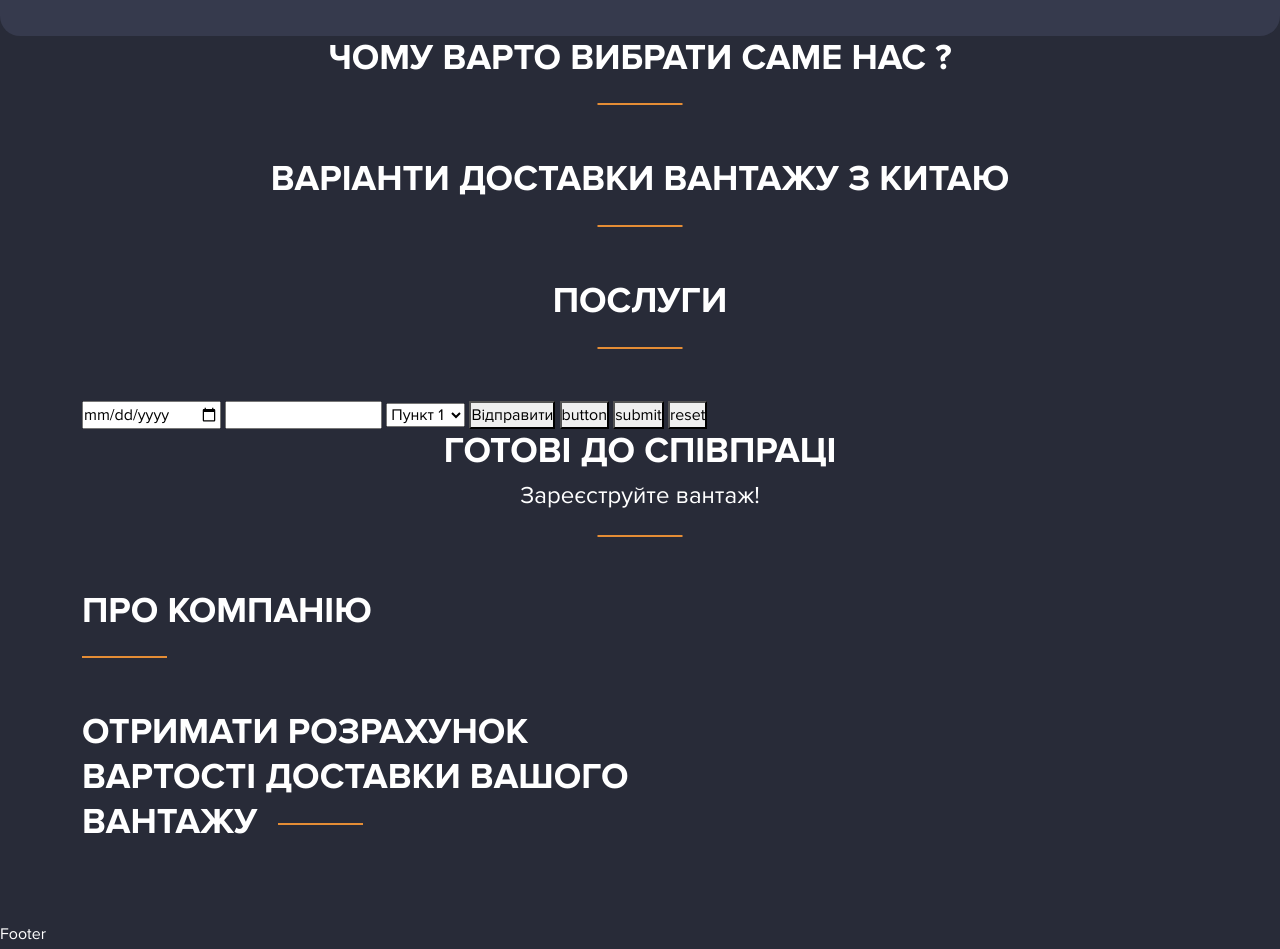
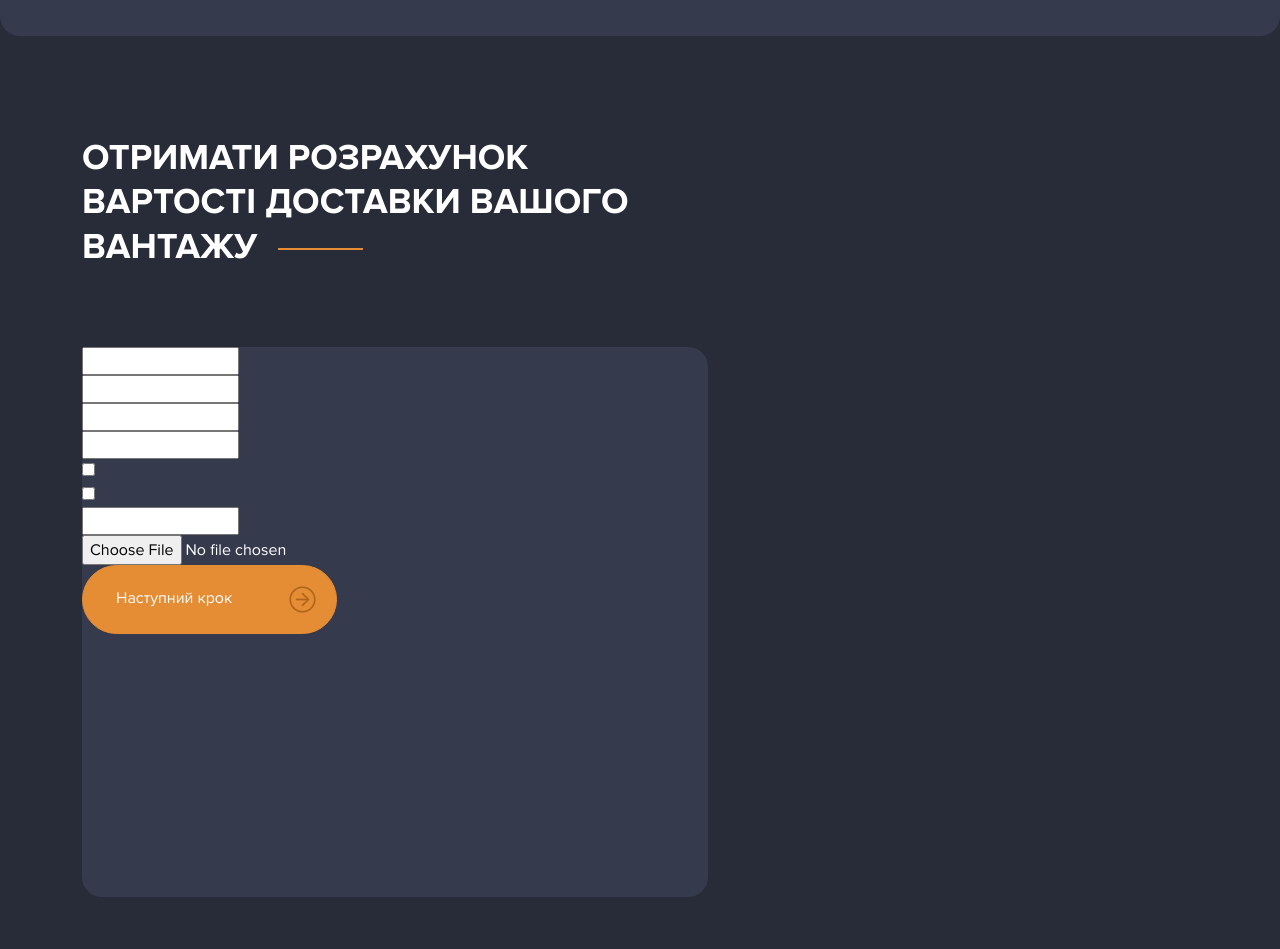
Before and after one commit to Kolser84/dev-Master-Tao, a website: page dev/index.html in a window 1280 px wide. Shown: the part 780-1729 px from the top of the page. Drawn offline with nearby package versions, Linux system fonts and the light colour scheme; files that its build step writes are made by us from their sources.

Commit message:
feat: calculation

```diff
--- a/dev/index.html
+++ b/dev/index.html
@@ -2,10 +2,11 @@
 @@include('templates/header.html')
 <main class="wrapper home">
     @@include('templates/first-screen.html')
+    @@include('templates/calculation.html')
     @@include('templates/advantages.html')
     @@include('templates/delivery.html')
     @@include('templates/services.html')
-    @@include('templates/calculation.html')
+
     <section>
 
         <div class="container">
--- a/dev/sass/calculation.scss
+++ b/dev/sass/calculation.scss
@@ -0,0 +1,6 @@
+.calculation-form {
+    max-width: 626px;
+    height: 550px;
+    background: $bg-color-accent;
+    border-radius: 20px;
+}
--- a/dev/sass/global.scss
+++ b/dev/sass/global.scss
@@ -15,6 +15,10 @@ body {
     font-family: "ProximaNova";
     background-color: $bg-color;
     color: $color;
+}
+
+section {
+    margin-bottom: $section-margin;
 }
 
 h1, h2, h3, h4, h5, h6 {
@@ -103,10 +107,7 @@ h6 {
     }
 }
 
-.container {
 
-
-}
 
 .template-title {
     text-align: center;
@@ -128,7 +129,8 @@ h6 {
             left: 50%;
             transform: translateX(-50%);
             bottom: 52px;
-                background-color: $primary-color;   }
+            background-color: $primary-color;
+        }
     }
 
     h3 {
--- a/dev/sass/variables.scss
+++ b/dev/sass/variables.scss
@@ -9,3 +9,6 @@ $secondary-color: #89C249;
 $bg-color: #282B38;
 $bg-color-accent: #363A4D;
 $color: #fff;
+
+$section-margin: 100px;
+$section-margin-mobile: 61px;
--- a/dev/style.scss
+++ b/dev/style.scss
@@ -4,6 +4,7 @@
 @import "sass/global";
 @import "sass/header";
 @import "sass/first-screen";
+@import "sass/calculation";
 @import "sass/advantages";
 @import "sass/delivery";
 @import "sass/services";
--- a/dev/templates/calculation.html
+++ b/dev/templates/calculation.html
@@ -1,18 +1,54 @@
 <section class="calculation">
     <div class="container">
-        <form>
-            <input type="date">
-            <input type="url">
-            <select>
-                <option>Пункт 1</option>
-                <option>Пункт 2</option>
-                <option>Пункт 3</option>
-                <option>Пункт 4</option>
-            </select>
-            <button type="submit">Відправити</button>
-            <button type="button">button</button>
-            <button type="submit">submit</button>
-            <button type="reset">reset</button>
+        <div class="template-title template-title_case-3">
+            <h2>Отримати розрахунок вартості доставки вашого вантажу</h2>
+        </div>
+        <form class="calculation-form" >
+             <div class="form-row">
+                <div class="form-column">
+                    <div class="input-box">
+                        <input type="text">
+                    </div>
+                    <div class="input-box">
+                        <input type="number">
+                    </div>
+                </div>
+                <div class="form-column">
+                    <div class="input-box">
+                        <input type="number">
+                    </div>
+                    <div class="input-box">
+                        <input type="number">
+                    </div>
+                </div>
+            </div>
+            <div class="form-row">
+                <div class="form-column">
+                    <div class="input-box">
+                        <input type="checkbox">
+                    </div>
+                    <div class="input-box">
+                        <input type="checkbox">
+                    </div>
+                </div>
+                <div class="form-column">
+                    <div class="input-box">
+                        <input type="text">
+                    </div>
+                </div>
+            </div>
+            <div class="form-row">
+                <div class="input-box">
+                    <input type="file">
+                </div>
+            </div>
+            <a href="#" class="btn btn-primary btn-lg">Наступний крок<img src="./assets/img/arrow-circle-left 1.png"
+                    alt="icon-arrow"></a>
         </form>
+       <!-- <img src="./assets/img/man-holding.png" alt="man">!-->
     </div>
 </section>
+<div class="container">
+    <br><br><br><br><br><br><br>
+    Lorem ipsum dolor sit amet consectetur adipisicing elit. Tempore unde accusamus non quia. Quia nobis ut neque in animi eaque nostrum iusto vero, repellat harum molestiae repudiandae nulla soluta laboriosam consectetur iste vitae, illum amet optio aperiam quos deleniti! Delectus voluptates dignissimos laboriosam, doloremque accusantium expedita voluptas animi obcaecati, nihil nobis culpa aliquid ratione nesciunt, repellat totam quam alias temporibus fugiat sint optio aspernatur? Ipsa corporis aperiam sint eaque quisquam reprehenderit, libero exercitationem quia quod deleniti dolorem quos officia nisi expedita hic a nostrum incidunt et enim! Accusantium ipsam incidunt, a iure perferendis voluptatibus nulla quas deleniti numquam vel sapiente?
+</div>
```
Also changed, not shown: dev/assets/img/man-holding.png (added). Lines whose indentation alone changed are shown as unchanged.
